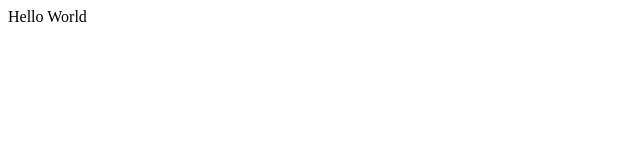
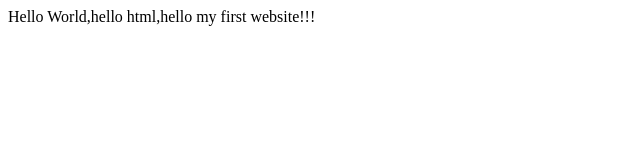
Before and after one commit to qsjzqssh/my-website, a plain HTML site: page index.html in a window 1280 px wide. Shown: the whole page, without its empty margins (0-640 px from the left). Drawn offline with Linux system fonts and the light colour scheme.

Commit message:
Update index.html

```diff
--- a/index.html
+++ b/index.html
@@ -1,6 +1,6 @@
 <!DOCTYPE html>
 <html>
 <body>
-    Hello World
+    Hello World,hello html,hello my first website!!!
 </body>
 </html>
```
